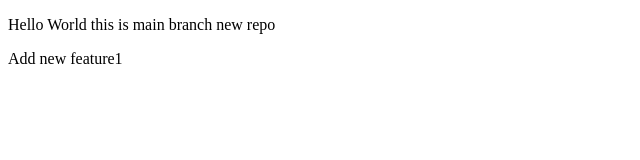
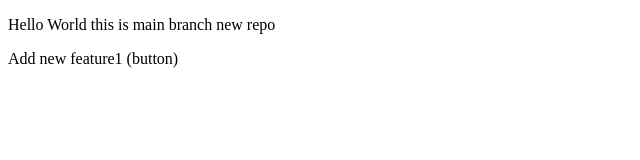
Before and after one commit to ManojAvhad13/Demo_Practice, a plain HTML site: page index.html in a window 1280 px wide. Shown: the full height of the page, 0-640 px from the left. Drawn offline with Linux system fonts and the light colour scheme.

```diff
--- a/index.html
+++ b/index.html
@@ -9,7 +9,7 @@
 
 <body>
     <p>Hello World this is main branch new repo</p>
-    <p>Add new feature1</p>
+    <p>Add new feature1 (button)</p>
 
 </body>
 
```
